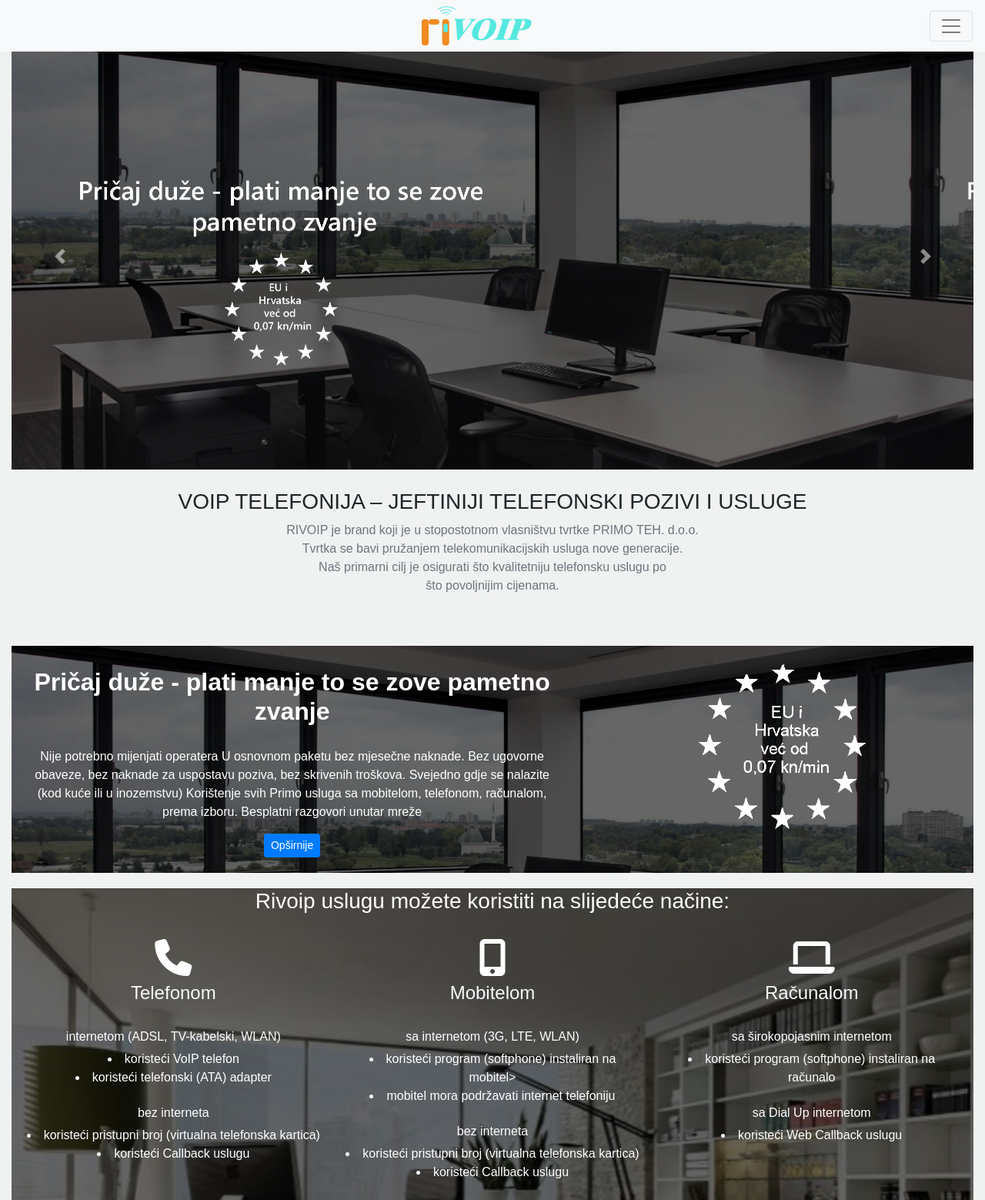
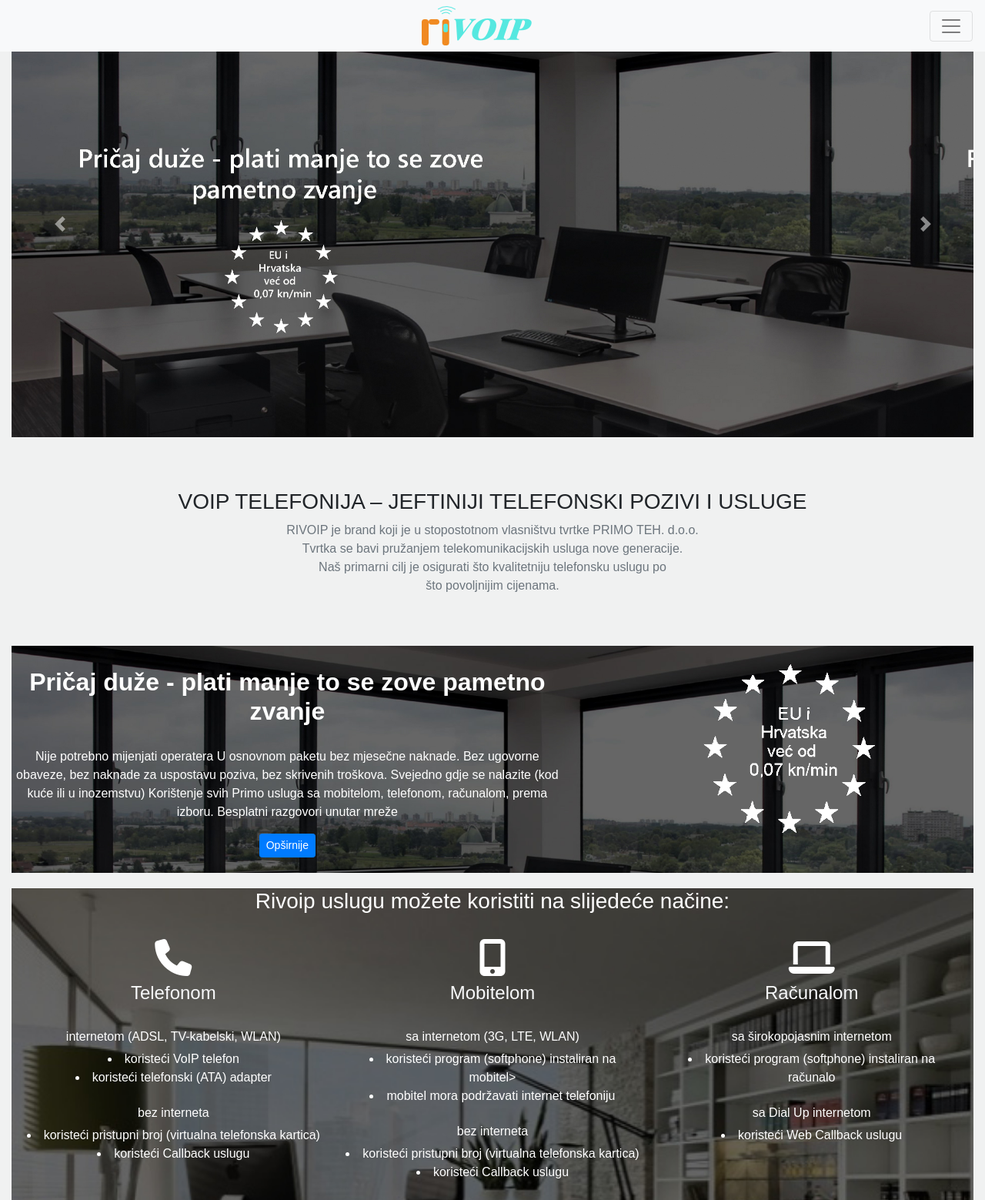
Before and after one commit to sanjin-j/test1, a plain HTML site: page index.html in a window 1280 px wide. Shown: the top 1559 px of the page at 77% size. Drawn offline with Linux system fonts and the light colour scheme.

Commit message:
Update style.css

```diff
--- a/style.css
+++ b/style.css
@@ -17,33 +17,23 @@ nav ul li {
 
 
 
-/*HeaderHomePage*/
+/*Header*/
 
 .header{
    background-image: url("img/slika4.jpg");
    background-size: cover;
    background-attachment: fixed;
    background-repeat: no-repeat;
+   top: 42px;
    display:flex;
-   justify-content:center;
-   margin-right: 0px;
-   margin-left: 0px;
-   position: relative;
-   top: 42px;
 
-   -webkit-background-size: cover;
-   -moz-background-size: cover;
-   -o-background-size: cover;
-   display:flex;
-   align-items:center;
-  justify-content:center;
-   position:relative;
-  flex-direction: column;
+
+
 
 }
 
 
-/*EndHeaderHomePage*/
+/*Header*/
 .opsirnije1{
     margin-bottom: 20px;
 }
@@ -52,26 +42,13 @@ nav ul li {
 
 .ured{
   margin-top:50px;
-  margin-left:0px;
-  margin-right: 0px;
+
   background: url("img/Ured_Operative_1.jpg");
   color: #fff;
   background-attachment: fixed;
   background-repeat: no-repeat;
-
-  -webkit-background-size: cover;
-  -moz-background-size: cover;
-   background-size: cover;
-   -o-background-size: cover;
-   display:flex;
-   align-items:center;
-  justify-content:center;
-   position:relative;
-  flex-direction: column;
-}
-.pomak{
-  margin-left: 0px;
-  margin-right: 0px;
+  background-size: cover;
+  display:flex;
 }
 
 .ured1 img{
@@ -81,7 +58,7 @@ nav ul li {
 /*ured*/
 
 
-/*ThreeThings*/
+/*Three*/
 .usluge{
             background: url('img/Feng-Shui-That-kucna-kancelarija-1.jpg') ;
             margin-top: 20px;
@@ -89,29 +66,18 @@ nav ul li {
             display:flex;
             justify-content:center;
             color:#fff;
-            margin-left: 0px;
-            margin-right: 0px;
             background-attachment: fixed;
-            -webkit-background-size: cover;
-            -moz-background-size: cover;
-            -o-background-size: cover;
             display:flex;
-            align-items:center;
-           justify-content:center;
-            position:relative;
-           flex-direction: column;
+ }
 
-}
 .fore{
     margin-top: 25px;
-    margin-left: 0px;
+
 
 }
 footer{
     background-color: white;
     font-size: small;
-    margin-left: 0px;
-    margin-right: 0px;
     box-shadow: 1px 1px 3px 3px #88888838;
 }
 footer img{
@@ -128,7 +94,7 @@ footer img{
 #contact input[type="text"], #contact input[type="email"], #contact input[type="tel"], #contact input[type="url"], #contact textarea, #contact button[type="submit"] { font:400 12px/16px "Open Sans", Helvetica, Arial, sans-serif; }
 
 #contact {
-	margin-top: 20px;
+    margin-top: 20px;
     margin-left: 50px;
     margin-right: 50px;
 }
```
